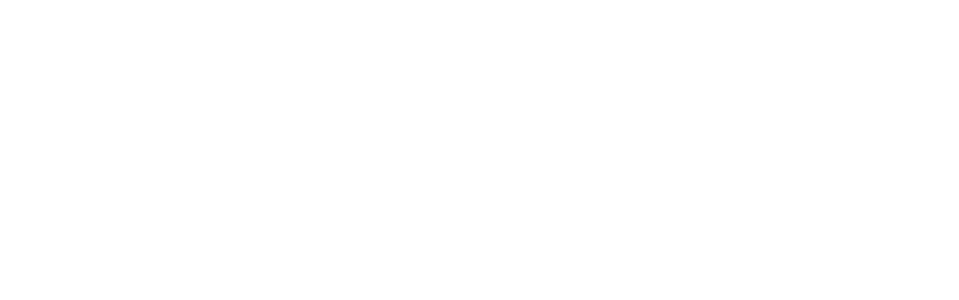
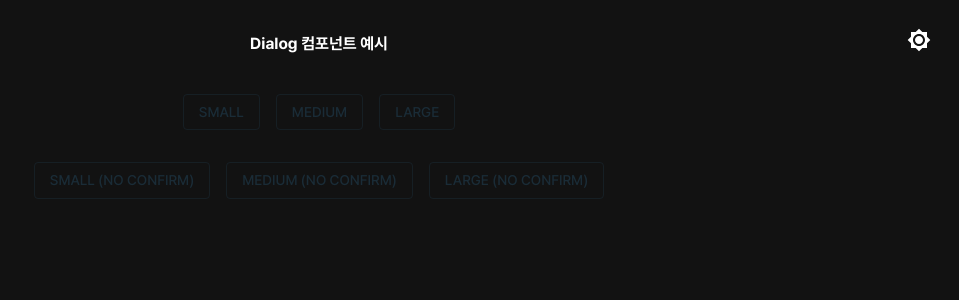
Before and after one commit to npthl2/ai-pr, a React (Vite) app: page /example/dialog in a window 1280 px wide. Before the commit this address had no page. Shown: the top 300 px of the page, without its empty margins (321-1280 px from the left). Built offline with nearby package versions, Linux system fonts and the light colour scheme.

Commit message:
Dialog 컴포넌트 추가

```diff
--- a/src/App.tsx
+++ b/src/App.tsx
@@ -14,6 +14,7 @@
 import LoginExample from '@pages/examples/login/LoginExample';
 import TextFieldExample from '@pages/examples/textField/TextFieldExample';
 import AlertExample from '@pages/examples/alert/AlertExample';
+import DialogExample from '@/pages/examples/dialog/DialogExample';
 
 function App() {
   return (
@@ -31,6 +32,7 @@
               <Route path='board' element={<BoardExample />} />
               <Route path='textField' element={<TextFieldExample />} />
               <Route path='alert' element={<AlertExample />} />
+              <Route path='dialog' element={<DialogExample />} />
             </Route>
             <Route element={<ProtectedRoute />}>
               <Route path='/' element={<BoardExample />} />
--- /dev/null
+++ b/src/components/Dialog.tsx
@@ -0,0 +1,116 @@
+import {
+  Dialog as MuiDialog,
+  DialogProps as MuiDialogProps,
+  DialogTitle,
+  DialogContent,
+  DialogActions,
+  Button,
+  Typography,
+  IconButton,
+} from '@mui/material';
+import { styled } from '@mui/material/styles';
+import CloseIcon from '@mui/icons-material/Close';
+
+type DialogSize = 'small' | 'medium' | 'large';
+
+interface DialogProps extends MuiDialogProps {
+  size?: DialogSize;
+  title: string;
+  content: string;
+  closeLabel?: string;
+  confirmLabel?: string;
+  onClose: () => void;
+  onConfirm?: () => void;
+}
+
+const StyledDialog = styled(MuiDialog, { shouldForwardProp: (prop) => prop !== 'size' })<{
+  size: DialogSize;
+}>(({ theme, size }) => ({
+  '& .MuiDialog-paper': {
+    backgroundColor: theme.palette.background.paper,
+    width: {
+      small: 400,
+      medium: 600,
+      large: 1000,
+    }[size],
+  },
+}));
+
+const StyledDialogTitle = styled(DialogTitle)({
+  padding: '16px 24px',
+});
+
+const StyledButton = styled(Button)({
+  padding: '5px 8px',
+});
+
+const StyledDialogContent = styled(DialogContent)({
+  padding: '10px 24px',
+});
+
+const StyledDialogActions = styled(DialogActions)({
+  padding: '18px 24px',
+});
+
+const StyledIconButton = styled(IconButton)(({ theme }) => ({
+  position: 'absolute',
+  right: '24px',
+  top: '16px',
+  padding: 0,
+  color: theme.palette.grey[500],
+  ['& .MuiSvgIcon-root']: {
+    fontSize: '16px',
+  },
+}));
+
+const Dialog = ({
+  open,
+  size = 'medium',
+  title,
+  content,
+  closeLabel = '취소',
+  confirmLabel = '확인',
+  onClose,
+  onConfirm,
+}: DialogProps) => {
+  return (
+    <StyledDialog open={open} size={size} onClose={onClose}>
+      <StyledDialogTitle>
+        <Typography variant='h6' sx={(theme) => ({ color: theme.palette.text.primary })}>
+          {title}
+        </Typography>
+        <StyledIconButton onClick={onClose}>
+          <CloseIcon />
+        </StyledIconButton>
+      </StyledDialogTitle>
+      <StyledDialogContent>
+        <Typography variant='body1' sx={(theme) => ({ color: theme.palette.text.primary })}>
+          {content}
+        </Typography>
+      </StyledDialogContent>
+      <StyledDialogActions>
+        <StyledButton
+          onClick={onClose}
+          variant='outlined'
+          sx={(theme) => ({ borderColor: theme.palette.grey[200] })}
+        >
+          <Typography variant='body1' sx={(theme) => ({ color: theme.palette.text.primary })}>
+            {closeLabel}
+          </Typography>
+        </StyledButton>
+        {onConfirm && (
+          <StyledButton onClick={onConfirm} color='primary' variant='contained'>
+            <Typography
+              variant='body1'
+              sx={(theme) => ({ color: theme.palette.primary.contrastText })}
+            >
+              {confirmLabel}
+            </Typography>
+          </StyledButton>
+        )}
+      </StyledDialogActions>
+    </StyledDialog>
+  );
+};
+
+export default Dialog;
--- /dev/null
+++ b/src/pages/examples/dialog/DialogExample.styled.tsx
@@ -0,0 +1,15 @@
+import { Box } from '@mui/material';
+import { styled } from '@mui/material/styles';
+
+export const DialogExampleContainer = styled(Box)(({ theme }) => ({
+  padding: theme.spacing(4),
+  display: 'flex',
+  flexDirection: 'column',
+  gap: theme.spacing(4),
+  alignItems: 'center',
+}));
+
+export const DialogWrapper = styled(Box)(({ theme }) => ({
+  display: 'flex',
+  gap: theme.spacing(2),
+}));
--- /dev/null
+++ b/src/pages/examples/dialog/DialogExample.tsx
@@ -0,0 +1,61 @@
+import { useState } from 'react';
+import { Button, Typography } from '@mui/material';
+import Dialog from '@components/Dialog';
+import { DialogExampleContainer, DialogWrapper } from './DialogExample.styled';
+
+const DialogExample = () => {
+  const [open, setOpen] = useState(false);
+  const [size, setSize] = useState<'small' | 'medium' | 'large'>('medium');
+  const [useConfirm, setUseConfirm] = useState(true);
+
+  const handleOpen = (dialogSize: 'small' | 'medium' | 'large', useConfirm: boolean) => {
+    setSize(dialogSize);
+    setOpen(true);
+    setUseConfirm(useConfirm);
+  };
+
+  const handleClose = () => {
+    setOpen(false);
+  };
+
+  return (
+    <DialogExampleContainer>
+      <Typography variant='h4' gutterBottom>
+        Dialog 컴포넌트 예시
+      </Typography>
+      <DialogWrapper>
+        <Button variant='outlined' onClick={() => handleOpen('small', true)}>
+          Small
+        </Button>
+        <Button variant='outlined' onClick={() => handleOpen('medium', true)}>
+          Medium
+        </Button>
+        <Button variant='outlined' onClick={() => handleOpen('large', true)}>
+          Large
+        </Button>
+      </DialogWrapper>
+      <DialogWrapper>
+        <Button variant='outlined' onClick={() => handleOpen('small', false)}>
+          Small (No Confirm)
+        </Button>
+        <Button variant='outlined' onClick={() => handleOpen('medium', false)}>
+          Medium (No Confirm)
+        </Button>
+        <Button variant='outlined' onClick={() => handleOpen('large', false)}>
+          Large (No Confirm)
+        </Button>
+      </DialogWrapper>
+      <Dialog
+        open={open}
+        size={size}
+        title='Dialog Title'
+        content='This is the content of the dialog.'
+        closeLabel='Close'
+        onClose={handleClose}
+        onConfirm={useConfirm ? () => alert('Confirmed!') : undefined}
+      />
+    </DialogExampleContainer>
+  );
+};
+
+export default DialogExample;
```
